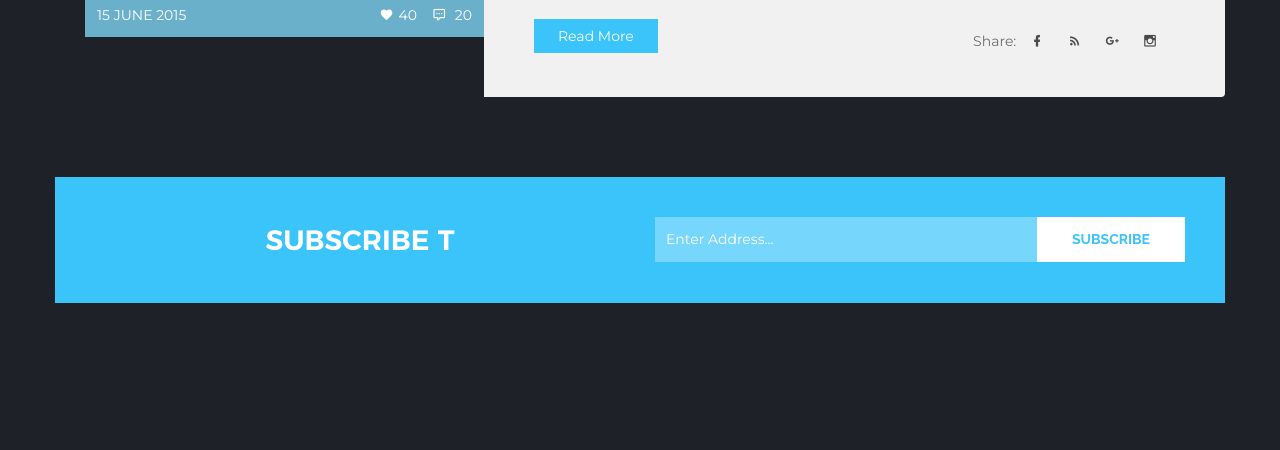
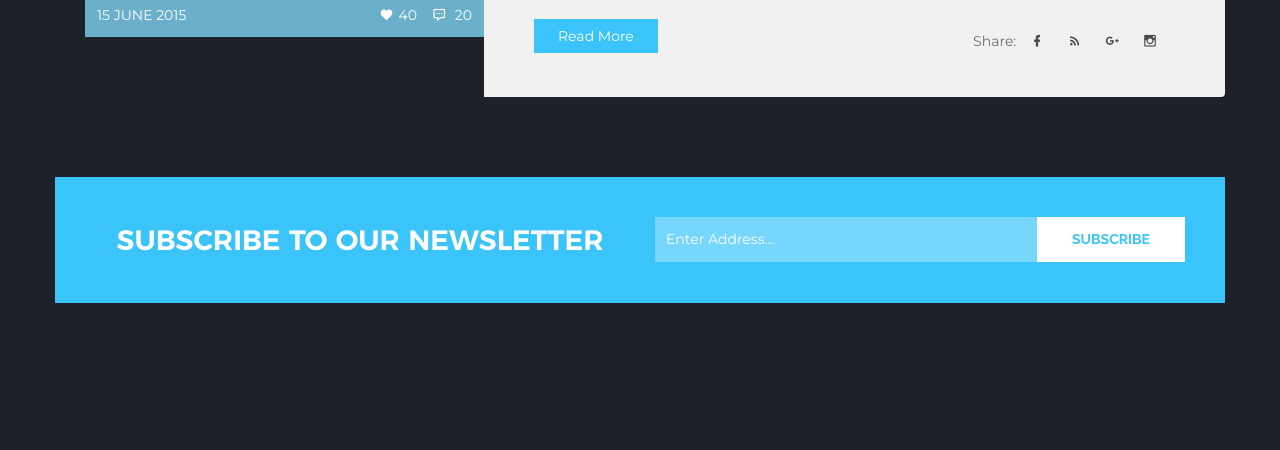
Before and after one commit to dedianasution/hotel, a PHP site: page / in a window 1280 px wide. Shown: the part 5247-5697 px from the top of the page. Run offline with PHP 8.4, Linux system fonts and the light colour scheme; grey boxes are pictures that could not be loaded.

Commit message:
revisi text ya woi

```diff
--- a/index.php
+++ b/index.php
@@ -992,7 +992,7 @@
                             <div class="row">
                                 <div class="col-md-6">
                                     <div class="newsletter-title">
-                                        <h2>SUBSCRIBE T</h2>
+                                        <h2>SUBSCRIBE TO OUR NEWSLETTER</h2>
                                     </div>
                                 </div>
                                 <div class="col-md-6">
```
